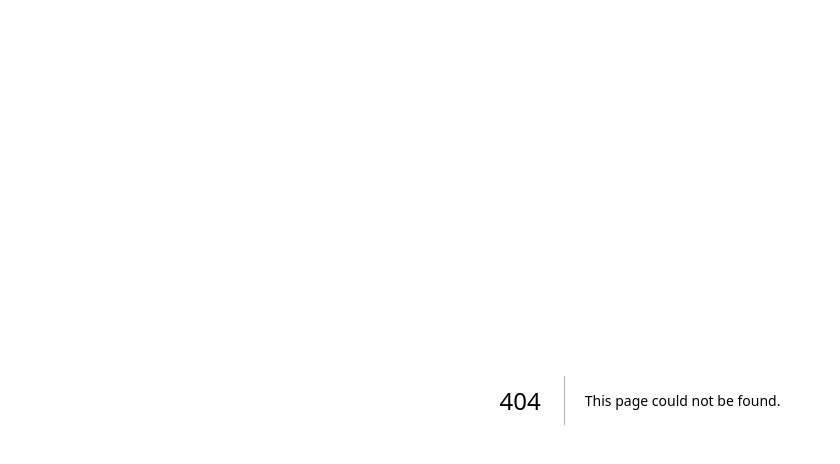
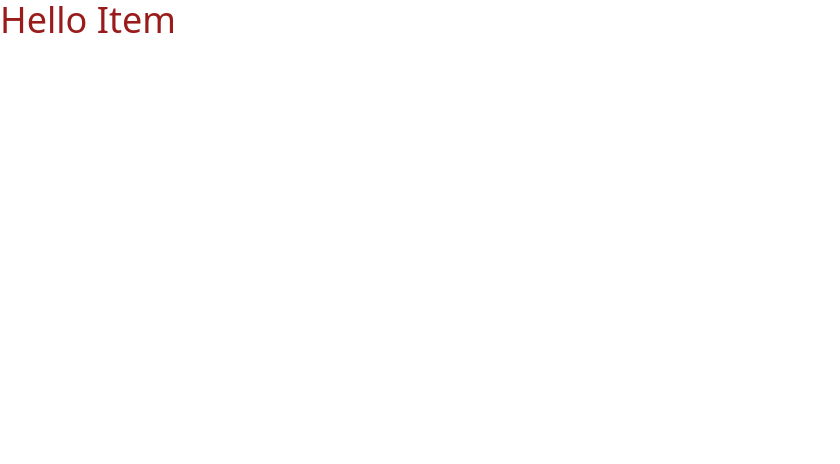
Before and after one commit to ichala/NextJS13SEO, a Next.js app: page /item in a window 1280 px wide. Before the commit this address had no page. Shown: the top 464 px of the page, without its empty margins (0-840 px from the left). Built offline with nearby package versions, Linux system fonts and the light colour scheme.

Commit message:
Add Item Page

```diff
--- /dev/null
+++ b/app/item/head.js
@@ -0,0 +1,7 @@
+export default function Head() {
+  return (
+    <>
+      <title>Item</title>
+    </>
+  )
+}
--- /dev/null
+++ b/app/item/page.jsx
@@ -0,0 +1,7 @@
+export default function Home() {
+    return (
+     <div className="text-4xl text-red-800">
+      Hello Item
+     </div>
+    )
+  }
```
